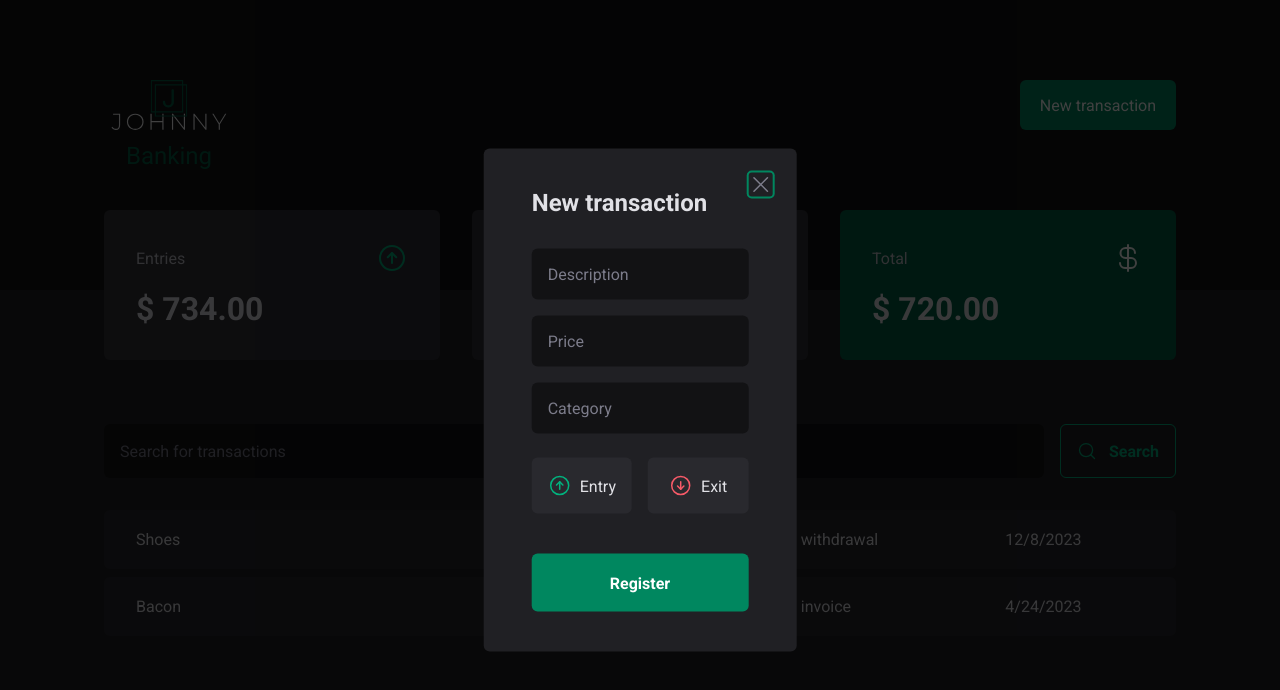
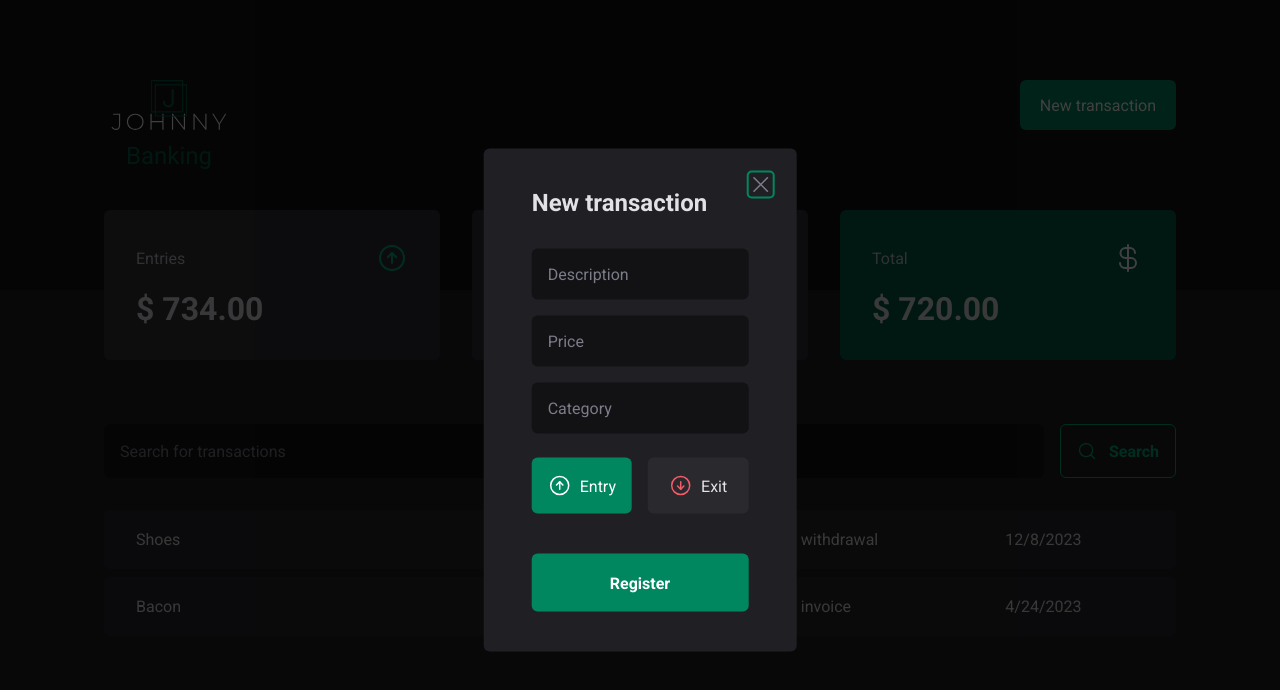
Before and after one commit to gh-johnny/Banking-React, a React (Vite) app: page / in a window 1280 px wide. Both pictures are taken after a click on the button "New transaction". Shown: the top 690 px of the page. Built offline with nearby package versions, Linux system fonts and the light colour scheme; no server answers.

Commit message:
feat: controlled new transaction type btn + keyboard nav

```diff
--- a/src/components/NewTransactionModal/index.tsx
+++ b/src/components/NewTransactionModal/index.tsx
@@ -1,17 +1,33 @@
 import * as Dialog from '@radix-ui/react-dialog'
 import { Overlay, Content, CloseButton, TransactionType, TransactionTypeButton } from './styles'
 import { ArrowCircleDown, ArrowCircleUp, X } from 'phosphor-react'
-import { useForm } from 'react-hook-form'
+import { Controller, useForm } from 'react-hook-form'
 import { TNewTransactionFormZodSchema, newTransactionFormZodSchema } from '../../libs/newTransactionFormZodSchema'
 import { zodResolver } from '@hookform/resolvers/zod'
+import { useRef, useState } from 'react'
 
 export function NewTransactionModal() {
+    const ref = useRef<HTMLInputElement | null>(null)
 
-    const { register, handleSubmit, formState: { isSubmitting } }
-        = useForm<TNewTransactionFormZodSchema>({ resolver: zodResolver(newTransactionFormZodSchema) })
+    const [isEntryButtonTypeActive, setIsEntryButtonTypeActive] = useState<'true' | 'false'>('true')
+    const [isExitButtonTypeActive, setIsExitButtonTypeActive] = useState<'true' | 'false'>('false')
+
+    const { setValue, control, register, handleSubmit, formState: { isSubmitting } } = useForm<TNewTransactionFormZodSchema>({
+        resolver: zodResolver(newTransactionFormZodSchema),
+        defaultValues: {
+            type: 'entry'
+        }
+    })
+
+    const onKeyDownFormRadio = (e: string, type: "entry" | "exit") => {
+        if (e !== 'Enter') return
+        setValue('type', type)
+        setIsEntryButtonTypeActive(prev => prev === 'true' ? 'false' : 'true')
+        setIsExitButtonTypeActive(prev => prev === 'true' ? 'false' : 'true')
+    }
 
     const handleNewTransaction = async (data: TNewTransactionFormZodSchema) => {
-        await new Promise(resolve => setTimeout(resolve, 4000))
+        await new Promise(resolve => setTimeout(resolve, 2000))
         console.log(data)
     }
 
@@ -46,11 +62,22 @@ export function NewTransactionModal() {
                         {...register('category')}
                     />
 
-                    <TransactionType>
+                    <Controller
+                        control={control}
+                        name='type'
+                        render={({ field }) => {
+                            return (
+                                <TransactionType
+                                    onValueChange={field.onChange}
+                                    value={field.value}
+                                    onKeyDown={e => onKeyDownFormRadio(e.key, field.value)}
+                                    ref={ref}
+                                >
                                     <TransactionTypeButton
                                         tabIndex={5}
                                         variant='entry'
                                         value='entry'
+                                        active={isEntryButtonTypeActive}
                                         {...register('type')}
                                     >
                                         <ArrowCircleUp size={24} />
@@ -60,12 +87,16 @@ export function NewTransactionModal() {
                                         tabIndex={6}
                                         variant='exit'
                                         value='exit'
+                                        active={isExitButtonTypeActive}
                                         {...register('type')}
                                     >
                                         <ArrowCircleDown size={24} />
                                         Exit
                                     </TransactionTypeButton>
                                 </TransactionType>
+                            )
+                        }}
+                    />
 
                     <button
                         tabIndex={7}
--- a/src/components/NewTransactionModal/styles.ts
+++ b/src/components/NewTransactionModal/styles.ts
@@ -88,7 +88,8 @@ export const TransactionType = styled(RadioGroup.Root)`
 `
 
 interface ITransactionTypeButton {
-    variant: 'entry' | 'exit'
+    variant: 'entry' | 'exit',
+    active: 'true' | 'false',
 }
 
 export const TransactionTypeButton = styled(RadioGroup.Item) <ITransactionTypeButton>`
@@ -112,12 +113,12 @@ export const TransactionTypeButton = styled(RadioGroup.Item) <ITransactionTypeBu
         transition: background-color 0.2s;
     }
 
-    &[data-state='checked'] {
-        color: ${props => props.theme.white};
-        background: ${props => props.variant === 'entry' ? props.theme["green-500"] : props.theme["red-500"]};
+    ${props => props.active === 'true' && `
+        color: ${props.theme.white};
+        background: ${props.variant === 'entry' ? props.theme["green-500"] : props.theme["red-500"]};
 
         svg {
-            color: ${props => props.theme.white};
+            color: ${props.theme.white};
         }
-    }
+    `}
 `
```
Lines whose indentation alone changed are shown as unchanged.
